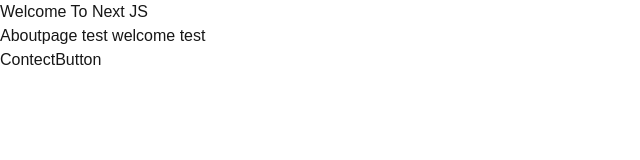
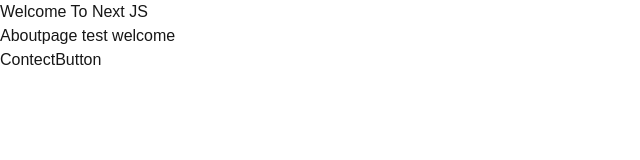
Before and after one commit to saurabhgola/testweb, a Next.js app: page / in a window 1280 px wide. Shown: the top 160 px of the page, without its empty margins (0-640 px from the left). Built offline with nearby package versions, Linux system fonts and the light colour scheme.

Commit message:
yaml changes

```diff
--- a/src/app/pages_test/Homepage.tsx
+++ b/src/app/pages_test/Homepage.tsx
@@ -10,7 +10,7 @@
     <>
       <div>
         <h1 className="text-3xl text-center text-black mt-[8px]">
-          Aboutpage test welcome test
+          Aboutpage test welcome
         </h1>
       </div>
       <Link href="">Contect</Link>
```
